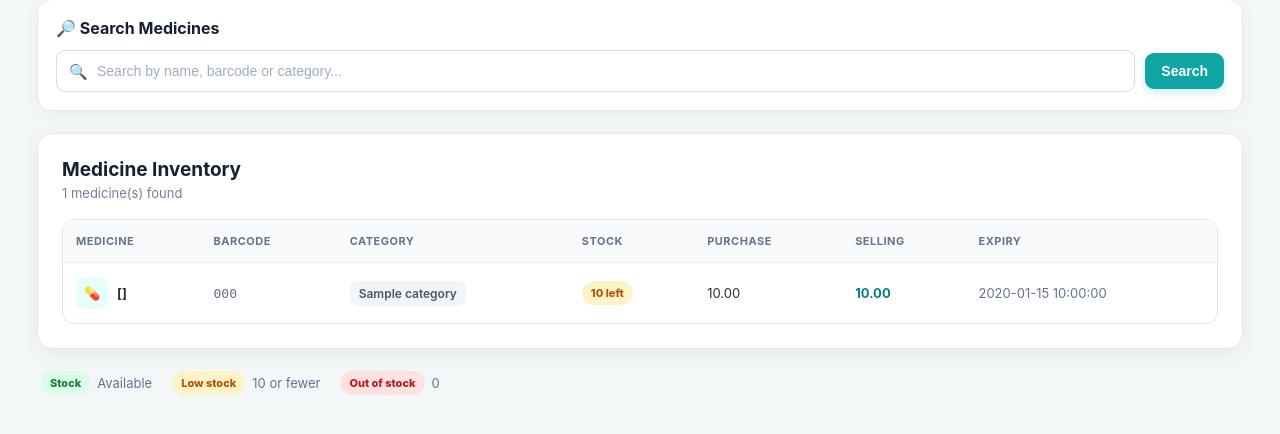
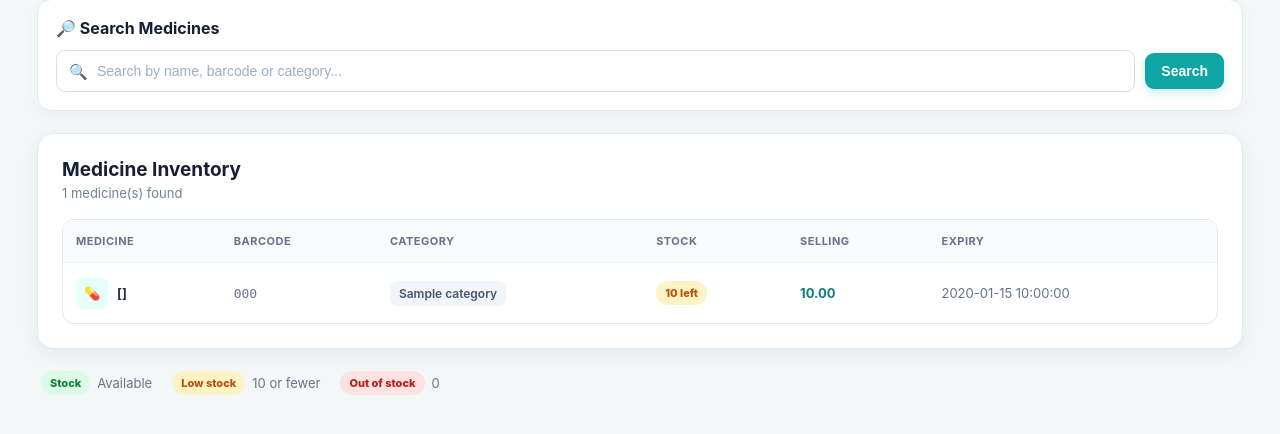
Before and after one commit to gmmuhammad002-cyber/pharmacy-management-system, a Python web app: template templates/medicines.html in a window 1280 px wide. Shown: the part 216-650 px from the top of the page. Run offline with Jinja, Linux system fonts and the light colour scheme; the template is opened without the code that fills it: most values are stand-ins (such as "Sample title", 1, 10 or a date in 2020).

Commit message:
Fix medicines template purchase price error

```diff
--- a/templates/medicines.html
+++ b/templates/medicines.html
@@ -60,12 +60,14 @@
         </button>
 
         {% if search %}
+
             <a
                 href="{{ url_for('medicines') }}"
                 class="btn btn-light"
             >
                 Clear
             </a>
+
         {% endif %}
 
     </form>
@@ -80,11 +82,13 @@
         <div class="table-header">
 
             <div>
+
                 <h2>Medicine Inventory</h2>
 
                 <p>
                     {{ medicines|length }} medicine(s) found
                 </p>
+
             </div>
 
         </div>
@@ -95,19 +99,27 @@
             <table>
 
                 <thead>
+
                     <tr>
+
                         <th>Medicine</th>
+
                         <th>Barcode</th>
+
                         <th>Category</th>
+
                         <th>Stock</th>
-                        <th>Purchase</th>
+
                         <th>Selling</th>
+
                         <th>Expiry</th>
 
                         {% if current_user.is_authenticated %}
                             <th>Actions</th>
                         {% endif %}
+
                     </tr>
+
                 </thead>
 
 
@@ -118,27 +130,37 @@
                     <tr>
 
                         <td>
+
                             <div class="medicine-name">
-                                <span class="medicine-icon">💊</span>
+
+                                <span class="medicine-icon">
+                                    💊
+                                </span>
 
                                 <strong>
                                     {{ medicine.name }}
                                 </strong>
+
                             </div>
+
                         </td>
 
 
                         <td>
+
                             <span class="barcode">
                                 {{ medicine.barcode }}
                             </span>
+
                         </td>
 
 
                         <td>
+
                             <span class="category-badge">
                                 {{ medicine.category }}
                             </span>
+
                         </td>
 
 
@@ -168,21 +190,20 @@
 
 
                         <td>
-                            {{ "%.2f"|format(medicine.purchase_price|float) }}
+
+                            <strong class="selling-price">
+                                {{ "%.2f"|format(medicine.selling_price|float) }}
+                            </strong>
+
                         </td>
 
 
                         <td>
-                            <strong class="selling-price">
-                                {{ "%.2f"|format(medicine.selling_price|float) }}
-                            </strong>
-                        </td>
 
-
-                        <td>
                             <span class="expiry-date">
                                 {{ medicine.expiry_date }}
                             </span>
+
                         </td>
 
 
@@ -235,6 +256,7 @@
 
         </div>
 
+
     {% else %}
 
         <div class="empty-state">
@@ -242,6 +264,7 @@
             <div class="empty-icon">
                 💊
             </div>
+
 
             {% if search %}
 
@@ -258,6 +281,7 @@
                 >
                     Clear Search
                 </a>
+
 
             {% else %}
 
@@ -290,17 +314,25 @@
 <div class="legend">
 
     <div>
-        <span class="badge badge-success">Stock</span>
+        <span class="badge badge-success">
+            Stock
+        </span>
         Available
     </div>
 
+
     <div>
-        <span class="badge badge-warning">Low stock</span>
+        <span class="badge badge-warning">
+            Low stock
+        </span>
         10 or fewer
     </div>
 
+
     <div>
-        <span class="badge badge-danger">Out of stock</span>
+        <span class="badge badge-danger">
+            Out of stock
+        </span>
         0
     </div>
 
```
